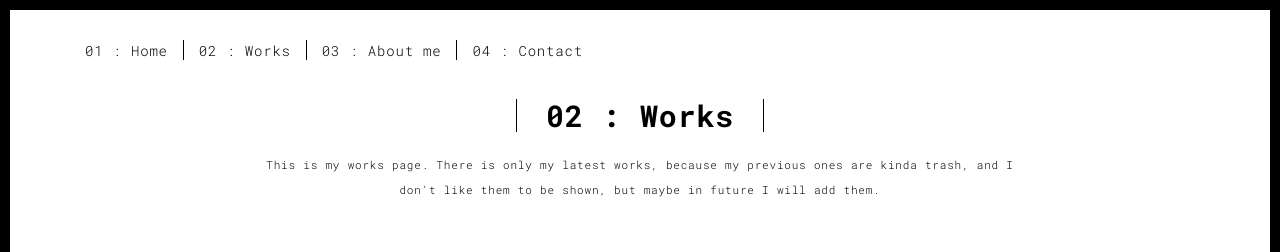
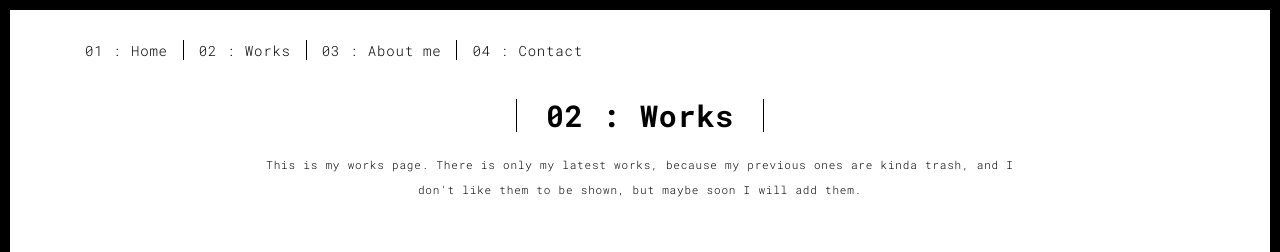
Before and after one commit to philosofonusus/ThePortfolio, a React (Create React App) app: page /works in a window 1280 px wide. Shown: the top 252 px of the page. Built offline with nearby package versions, Linux system fonts and the light colour scheme.

Commit message:
small changes

```diff
--- a/src/Components/Carousel.js
+++ b/src/Components/Carousel.js
@@ -14,7 +14,7 @@ const Carouseler = () => {
     const plug = {title: 'Plug', description: 'A test plug', href: '#', number: '999/999', img: proj3}
     const items = [
         {title: 'Tentacles Portfolio', description: 'This is my current portfolio. It took me 4 hours to dev and imagine. It is fully written with react js with some old bootstrap which i like', href: 'https://my-tentacles-are-in-you.netlify.app/', number: '001/006', img: proj1},
-        {title: 'Spotify Clone', description: 'It is a replica of basic spotify\'s functionality. I have used spotify api and react js with some basic concepts of Redux.', href: 'https://github.com/philosofonusus/spotify-clone', number: '002/006', img: proj2},
+        {title: 'Spotify Clone', description: 'It is the replica of basic spotify\'s functionality. I have used spotify api and react js with some basic concepts of Redux.', href: 'https://github.com/philosofonusus/spotify-clone', number: '002/006', img: proj2},
         plug,
         plug
     ]
--- a/src/pages/WorksListPage.js
+++ b/src/pages/WorksListPage.js
@@ -20,7 +20,7 @@ const WorksListPage = () => {
                                 <h1 className="h2">02 : Works</h1>
                                 <p>
                                     This is my works page. There is only my latest works, because my previous ones are kinda trash, and
-                                     I don't like them to be shown, but maybe in future I will add them.
+                                     I don't like them to be shown, but maybe soon I will add them.
                                 </p>
                             </div>
                         </div>
```
Also changed, not shown: 1 other file (tests, documents, lock files or other folders).
